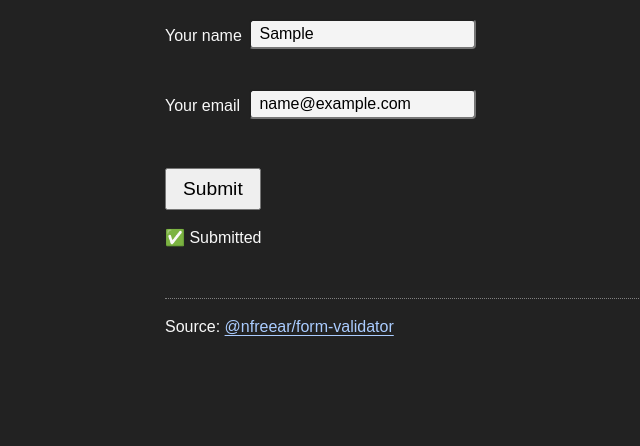
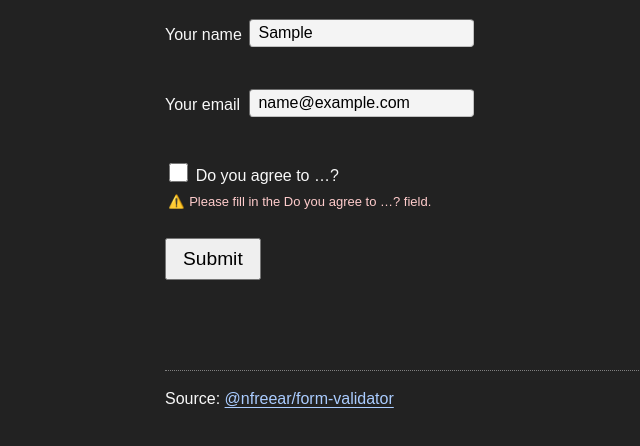
Before and after one commit to nfreear/form-validator, a website with bundled scripts: page demo/index.html in a window 1280 px wide. Both pictures are taken after typing "Sample", "name@example.com" into the empty fields and a click on the button "Submit". Shown: the part 72-518 px from the top of the page, without its empty margins (219-859 px from the left). Built offline with nearby package versions, Linux system fonts and the light colour scheme.

Commit message:
demo: Add required checkbox to demo

```diff
--- a/demo/assets/app.css
+++ b/demo/assets/app.css
@@ -6,7 +6,6 @@ my-input {
   display: inline-block;
   min-height: 3.4rem;
 
-  input,
   &::part(alert) {
     display: block;
   }
@@ -15,22 +14,36 @@ my-input {
     color: #fcc;
     font-size: small;
     max-width: 26rem;
-    margin-top: .15rem;
+    margin-top: .2rem;
+    margin-left: .2rem;
+  }
+
+  &[ data-valid = false ] {
+    input {
+      background-color: #fee;
+      border-color: red;
+    }
   }
 }
 
 label {
   display: inline-block;
   min-width: 5rem;
-  padding-top: .3rem;
+  padding-top: .25rem;
   vertical-align: top;
 }
 
 input {
   background-color: #f4f4f4;
+  border: 1px inset silver;
   border-radius: .25rem;
   font-size: inherit;
   padding: .25rem .5rem;
+
+  &[ type = checkbox ] {
+    height: 1.2rem;
+    width: 1.2rem;
+  }
 }
 
 output {
--- a/demo/index.html
+++ b/demo/index.html
@@ -27,6 +27,12 @@
         </my-input>
       </p>
       <p>
+        <my-input required>
+          <input id="cb1" name="agree" type="checkbox">
+          <label for="cb1">Do you agree to …?</label>
+        </my-input>
+      </p>
+      <p>
         <button type="submit">Submit</button>
       </p>
       <p>
--- a/src/MyInputElement.js
+++ b/src/MyInputElement.js
@@ -29,7 +29,7 @@ export default class MyInputElement extends HTMLElement {
 
   set valid (isValid) {
     this.#valid = isValid;
-    this.setAttribute('valid', isValid);
+    this.dataset.valid = isValid;
     this.#statusElem.dataset.valid = isValid;
   }
 
```
